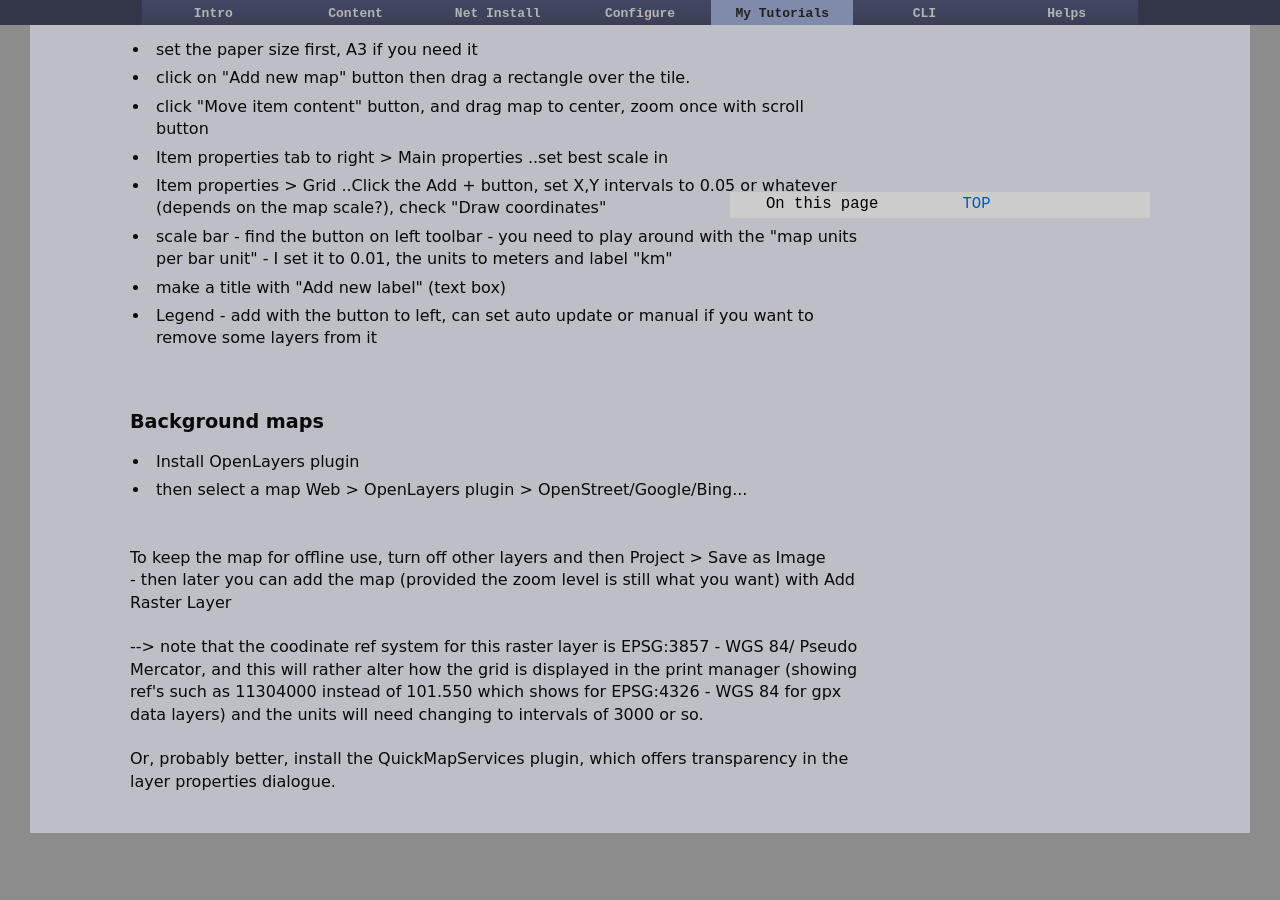
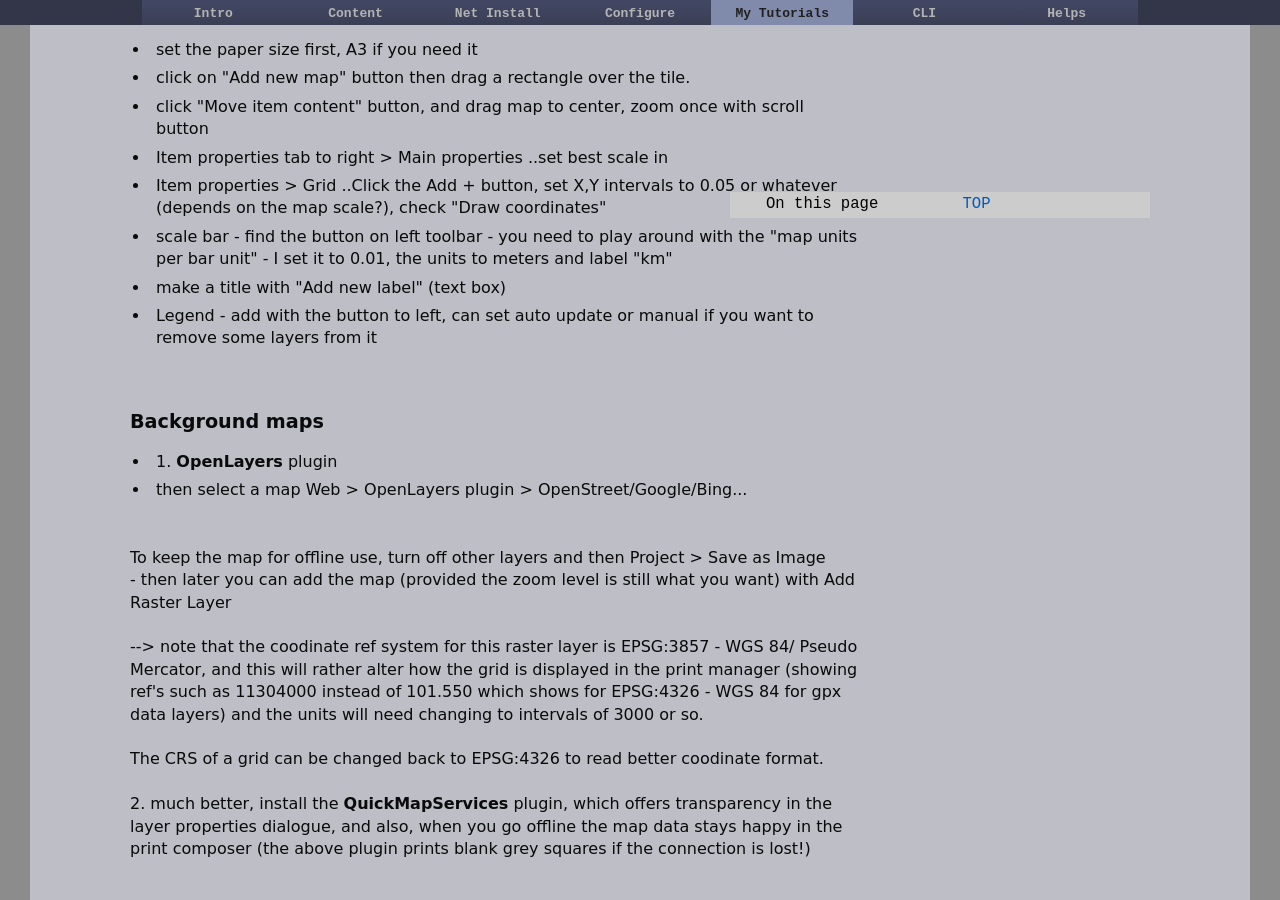
Before and after one commit to dquinton/debian-install, a Jekyll site: the page built from tutorial/11a-gps.html, in a window 1280 px wide and 900 px high, scrolled down 3016 px. Built offline with Jekyll 4.4.1, drawn with Linux system fonts in a browser that asks for light colours; before the commit the page ends 3849 px from its top, so only the background shows below that.

Commit message:
updating pages

```diff
--- a/tutorial/11a-gps.html
+++ b/tutorial/11a-gps.html
@@ -143,7 +143,7 @@ then, with your polygon layer...
 <br><br><br>
 <h3>Background maps</h3>
 
-<div class="bullet"><ul><li>Install OpenLayers plugin</li>
+<div class="bullet"><ul><li>1. <b>OpenLayers</b> plugin</li>
 <li>then select a map Web > OpenLayers plugin > OpenStreet/Google/Bing...</li>
 <br><br>
 To keep the map for offline use, turn off other layers and then Project > Save as Image<br>
@@ -151,6 +151,8 @@ To keep the map for offline use, turn off other layers and then Project > Save a
 <br><br>
 --> note that the coodinate ref system for this raster layer is EPSG:3857 - WGS 84/ Pseudo Mercator, and this will rather alter how the grid is displayed in the print manager (showing ref's such as 11304000 instead of 101.550 which shows for EPSG:4326 - WGS 84 for gpx data layers) and the units will need changing to intervals of 3000 or so.
 <br><br>
-Or, probably better, install the QuickMapServices plugin, which offers transparency in the layer properties dialogue.
+The CRS of a grid can be changed back to EPSG:4326 to read better coodinate format.
+<br><br>
+2. much better, install the <b>QuickMapServices</b> plugin, which offers transparency in the layer properties dialogue, and also, when you go offline the map data stays happy in the print composer (the above plugin prints blank grey squares if the connection is lost!)
 
 </div>
```
